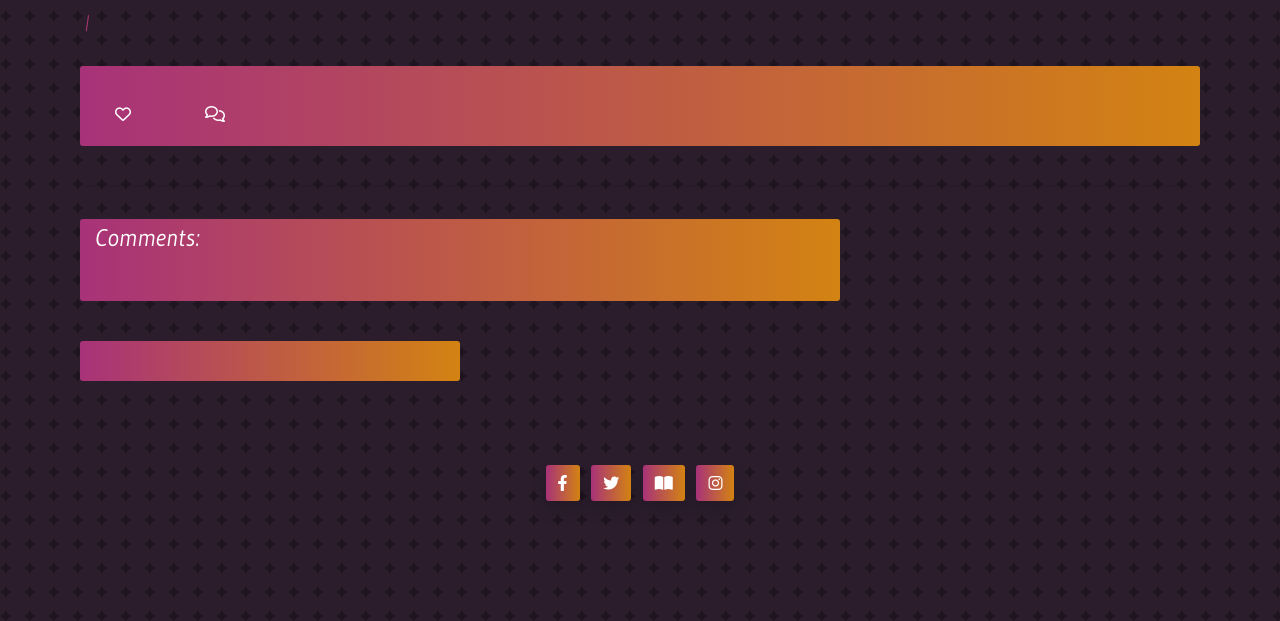
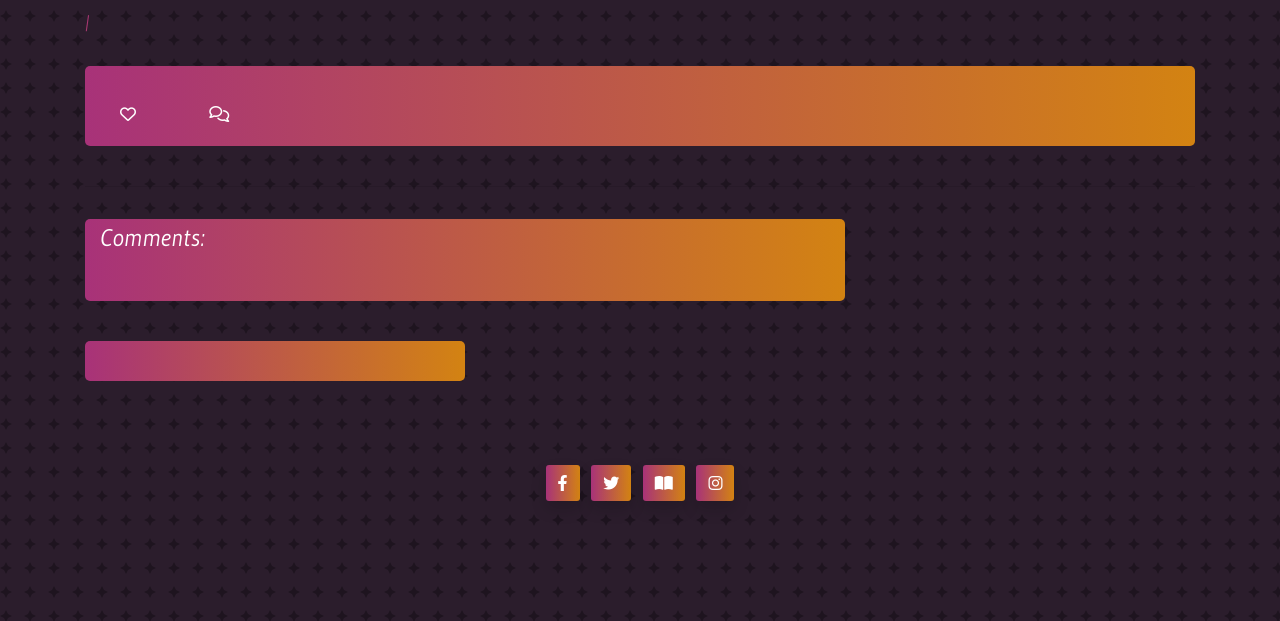
Before and after one commit to FullstackSammy/movie-review-blog, a Django app: template templates/post_detail.html in a window 1280 px wide. Shown: the part 86-707 px from the top of the page. Run offline with Django 3.2, Linux system fonts and the light colour scheme; the template is opened without the code that fills it, so the values that code supplies are empty.

Commit message:
Added more styling for cards

```diff
--- a/static/css/style.css
+++ b/static/css/style.css
@@ -95,7 +95,8 @@ h4 {
 }
 
 .card {
-  margin: 10px;
+  margin: 15px;
+  border-radius: 5px;
 }
 
 .card-text {
```
